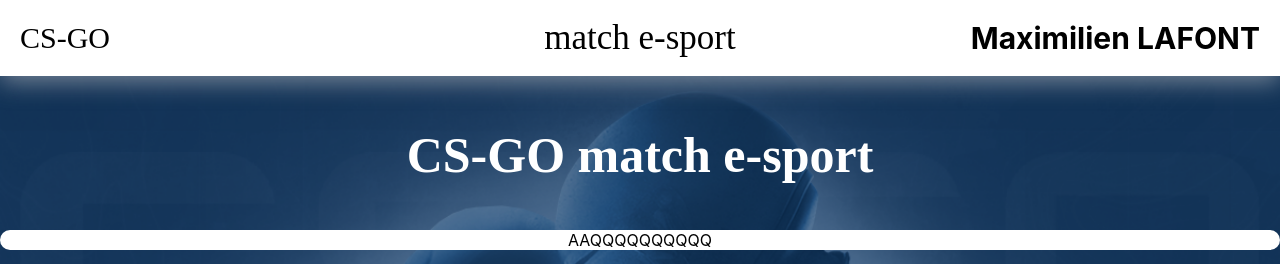
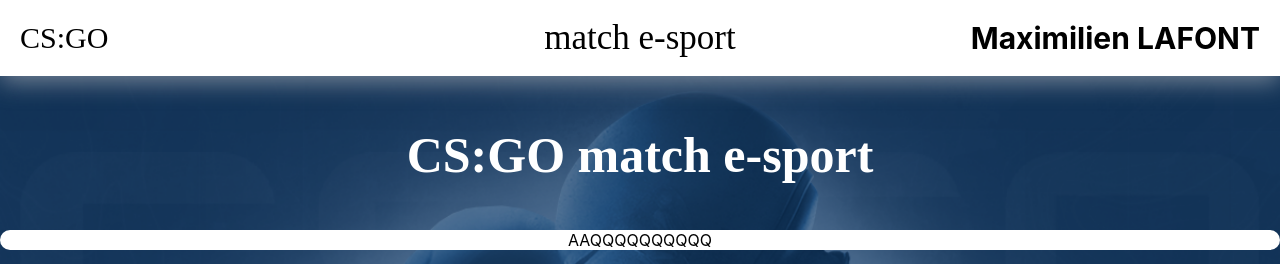
Before and after one commit to maxilaf/csgo-esport, a React (Create React App) app in the folder client/: page / in a window 1280 px wide. Shown: the top 264 px of the page. Built offline with nearby package versions, Linux system fonts and the light colour scheme; a web font is replaced by a local one.

Commit message:
modification du port de l'app React sur 3500

```diff
--- a/client/package.json
+++ b/client/package.json
@@ -17,7 +17,7 @@
     "web-vitals": "^2.1.4"
   },
   "scripts": {
-    "start": "react-scripts start",
+    "start": "set PORT=3500 && react-scripts start",
     "build": "react-scripts build",
     "test": "react-scripts test",
     "eject": "react-scripts eject"
--- a/client/src/App.tsx
+++ b/client/src/App.tsx
@@ -6,7 +6,9 @@
   return (
     <section className="App" id="ancre-hautdepage">
       <header>
-        <a className="logo logo-titre" href="#ancre-hautdepage">CS-GO</a>
+        <a className="logo logo-titre" href="#ancre-hautdepage">
+          CS:GO
+        </a>
         <div className="header__titre logo-titre">match e-sport</div>
         <div className="name">
           <span className="name__prenom">Maximilien </span>
@@ -15,7 +17,7 @@
       </header>
       <main>
         <section className="section-getMatch">
-          <h1 className="titre-site">CS-GO match e-sport</h1>
+          <h1 className="titre-site">CS:GO match e-sport</h1>
           <MatchDiv />
         </section>
       </main>
--- a/client/src/components/MatchDiv.tsx
+++ b/client/src/components/MatchDiv.tsx
@@ -1,10 +1,7 @@
 export default function MatchDiv() {
-
   // states
 
-
   // comportements
-
 
   // affichage
   return (
```
Also changed, not shown: client/src/components/Match.tsx (indentation only).
